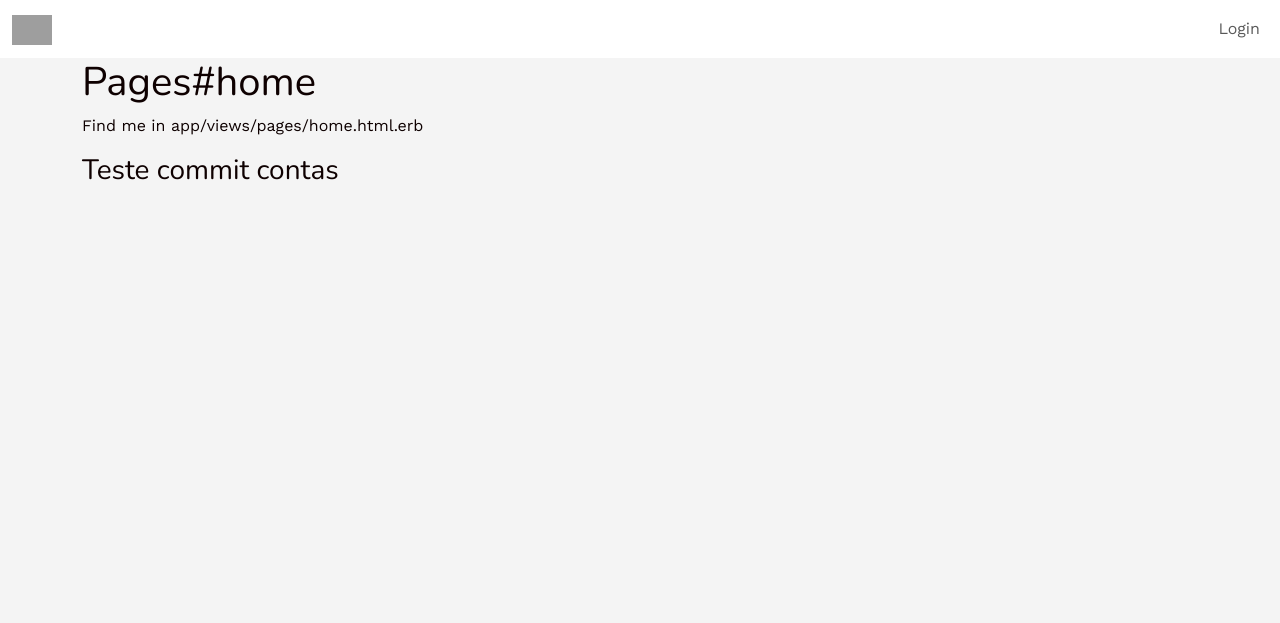
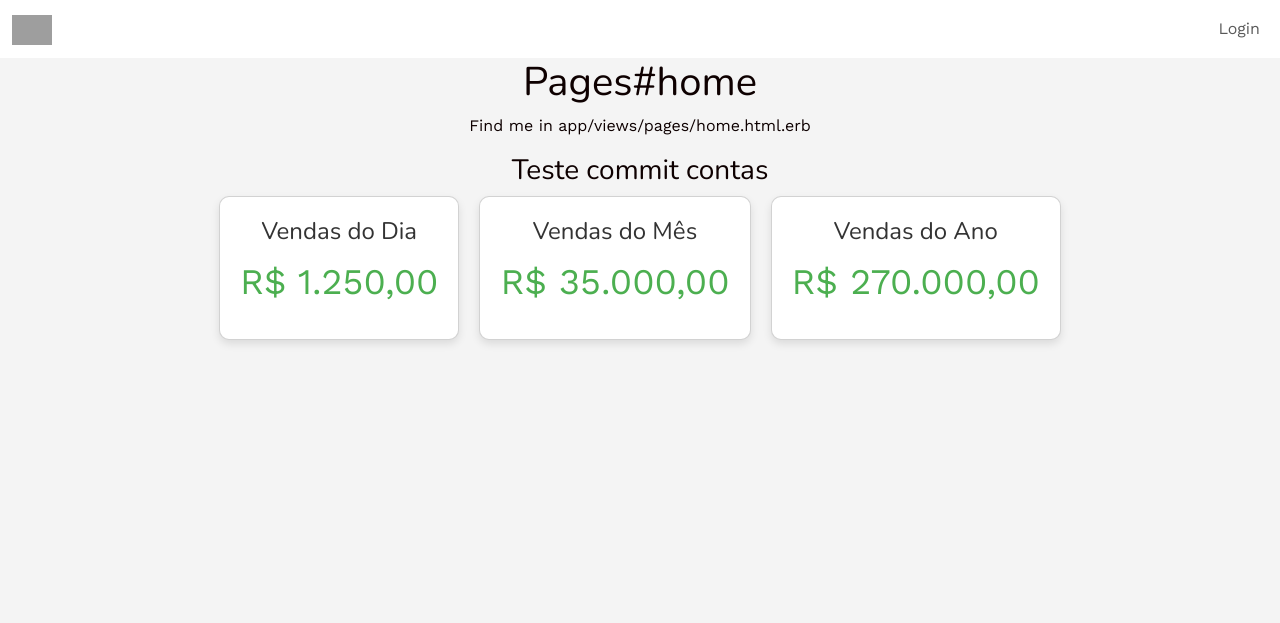
Before and after one commit to KaioRG5/hackathon2024, a Rails app: page / in a window 1280 px wide. Shown: the top 623 px of the page. Run offline with Rails 7, Linux system fonts and the light colour scheme; a map, chart or similar area stays blank; style sheets or scripts are compiled from the project's sources; parts of the project's set-up code (start-up, migrations or seed data) failed here and were passed over; some libraries are stand-ins or nearby versions; grey boxes are pictures that could not be loaded.

Commit message:
Add: sales graph

```diff
--- /dev/null
+++ b/app/javascript/controllers/sales_graph_controller.js
@@ -0,0 +1,37 @@
+import { Controller } from "@hotwired/stimulus"
+
+// Connects to data-controller="tela"
+export default class extends Controller {
+  static targets = ["chart"]
+
+  connect() {
+    const ctx = document.getElementById('myChart');
+
+    new Chart(ctx, {
+      type: 'scatter',
+      data: {
+          labels: ['Janeiro','Fevereiro','Março','Abril'],
+          datasets: [{
+            type: 'bar',
+            label: 'Número de vendas',
+            data: [100, 300, 200, 400],
+            borderColor: 'rgb(0, 128, 0)',
+            backgroundColor: 'rgba(0, 128, 0, 0.2)'
+          }, {
+            type: 'line',
+            label: 'Valor médio por refeição',
+            data: [35, 50, 40, 35],
+            fill: false,
+            borderColor: 'rgb(54, 162, 235)'
+          }]
+        },
+      options: {
+        scales: {
+          y: {
+            beginAtZero: true
+          }
+        }
+      }
+    });
+  }
+}
--- /dev/null
+++ b/app/views/layouts/_sales_graph.html.erb
@@ -0,0 +1,5 @@
+<div data-controller="sales-graph">
+    <canvas data-tela-target="chart" id="myChart"></canvas>
+</div>
+
+<script src="https://cdn.jsdelivr.net/npm/chart.js"></script>
--- a/app/views/pages/home.html.erb
+++ b/app/views/pages/home.html.erb
@@ -2,4 +2,59 @@
 <p>Find me in app/views/pages/home.html.erb</p>
 <h3>Teste commit contas</h3>
 
+<div class="container">
+    <div class="values">
+        <div class="card">
+            <h2>Vendas do Dia</h2>
+            <p>R$ 1.250,00</p>
+        </div>
+
+        <div class="card">
+            <h2>Vendas do Mês</h2>
+            <p>R$ 35.000,00</p>
+        </div>
+
+        <div class="card">
+            <h2>Vendas do Ano</h2>
+            <p>R$ 270.000,00</p>
+        </div>
+    </div>
+<div>
+
+<div><%= render "layouts/sales_graph" %></div>
+
+<style>
+    .container {
+      text-align: center;
+    }
+    .values {
+      display: flex;
+      justify-content: center;
+      gap: 20px;
+      margin-bottom: 20px;
+    }
+    .card {
+      background-color: #fff;
+      border-radius: 10px;
+      box-shadow: 0 4px 8px rgba(0, 0, 0, 0.1);
+      padding: 20px;
+      max-width: 300px;
+      text-align: center;
+    }
+    .card h2 {
+      font-size: 24px;
+      margin: 0;
+      color: #333;
+    }
+    .card p {
+      font-size: 36px;
+      margin: 10px 0;
+      color: #4CAF50;
+    }
+    .chart-container {
+      max-width: 800px;
+      margin: 0 auto;
+    }
+</style>
+
 <div><%= render "layouts/stock_graph" %></div>
```
